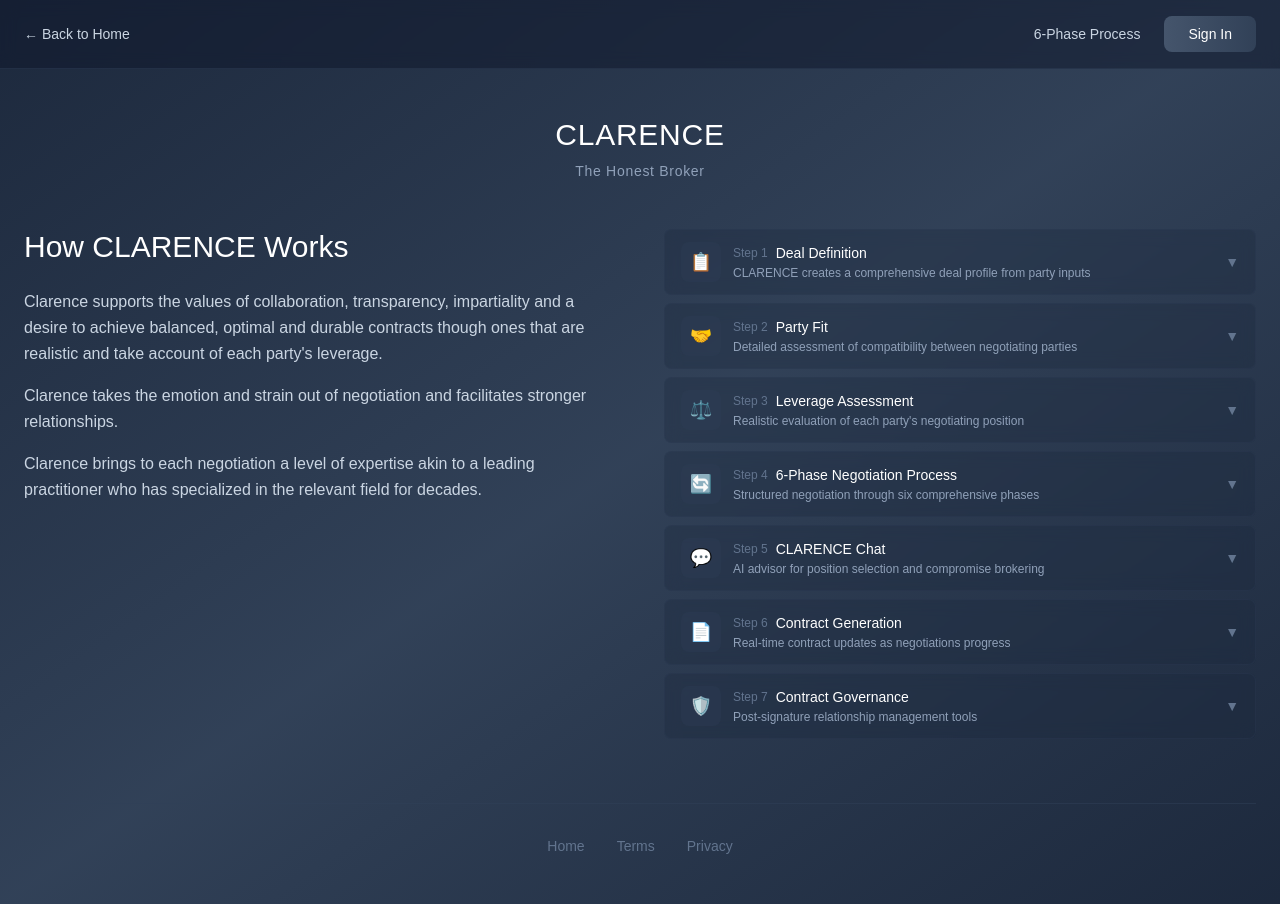
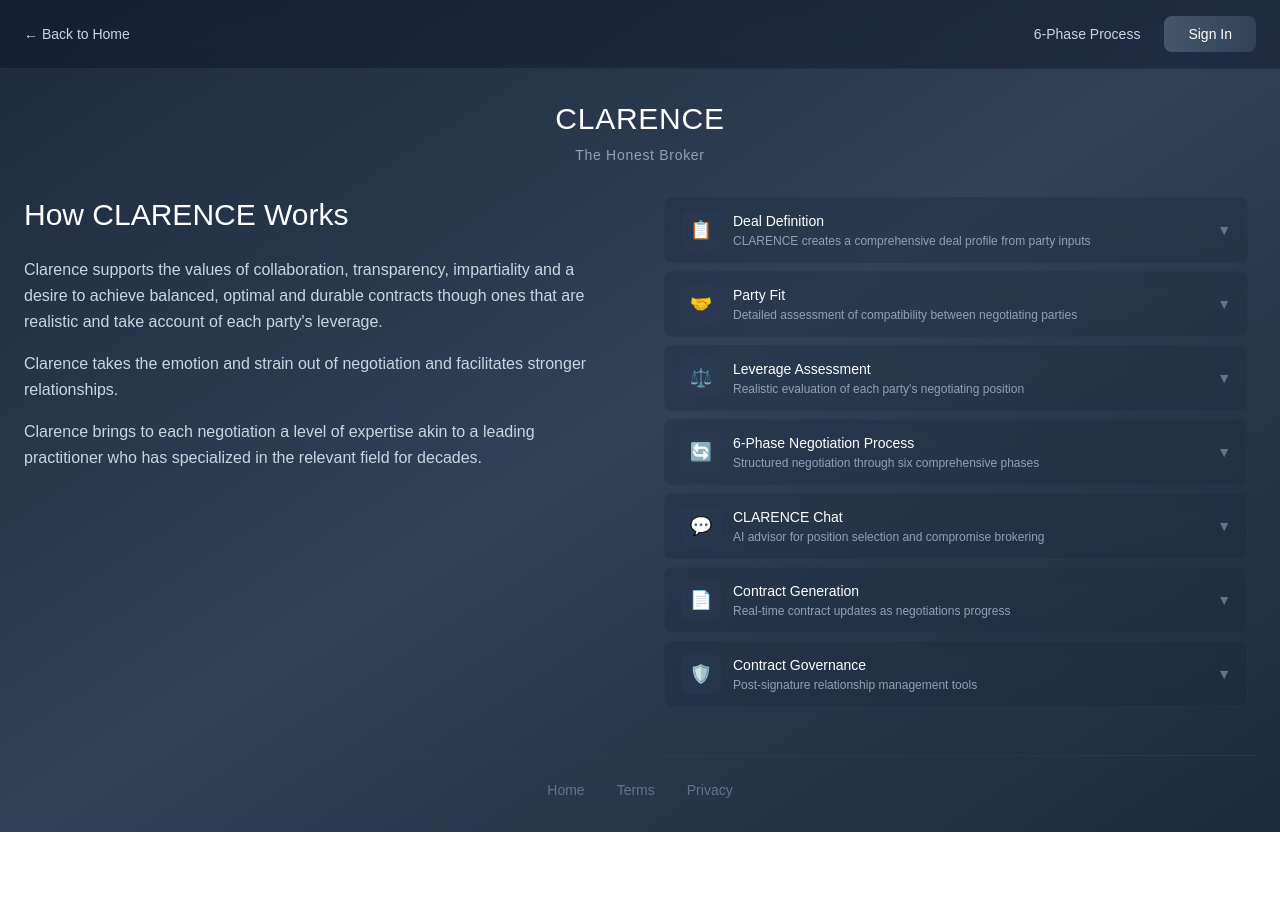
Before and after one commit to SpikeIreland/clarence, a Next.js app: page /how-it-works in a window 1280 px wide. After the commit the page ends 832 px from the top, so only its background shows below. Built offline with nearby package versions, Linux system fonts and the light colour scheme.

Commit message:
Update: Remove Step labels and improve vertical positioning for better visibility

```diff
--- a/app/how-it-works/page.tsx
+++ b/app/how-it-works/page.tsx
@@ -140,10 +140,10 @@ export default function HowItWorksPage() {
       </div>
 
       {/* ========== MAIN CONTENT SECTION ========== */}
-      <div className="container mx-auto px-6 py-12">
+      <div className="container mx-auto px-6 py-8">
 
         {/* ========== TITLE SECTION ========== */}
-        <div className="text-center mb-12">
+        <div className="text-center mb-8">
           <h1 className="text-3xl font-medium text-white tracking-wide mb-2 animate-fade-in">
             CLARENCE
           </h1>
@@ -154,7 +154,7 @@ export default function HowItWorksPage() {
 
         {/* ========== SPLIT LAYOUT CONTENT SECTION ========== */}
         <div className="max-w-7xl mx-auto">
-          <div className="grid md:grid-cols-2 gap-12">
+          <div className="grid md:grid-cols-2 gap-12 mb-12">
 
             {/* ========== LEFT SIDE - HERO TEXT SECTION ========== */}
             <div className="animate-fade-in" style={{ animationDelay: '0.2s', animationFillMode: 'both' }}>
@@ -179,7 +179,7 @@ export default function HowItWorksPage() {
             </div>
 
             {/* ========== RIGHT SIDE - PROCESS STEPS SECTION ========== */}
-            <div className="space-y-2 animate-fade-in" style={{ animationDelay: '0.3s', animationFillMode: 'both' }}>
+            <div className="space-y-2 animate-fade-in max-h-[600px] overflow-y-auto pr-2 scrollbar-thin scrollbar-thumb-slate-600 scrollbar-track-slate-800" style={{ animationDelay: '0.3s', animationFillMode: 'both' }}>
               {processSteps.map((step) => (
                 <div
                   key={step.id}
@@ -196,7 +196,6 @@ export default function HowItWorksPage() {
                       </div>
                       <div className="flex-1">
                         <div className="flex items-center gap-2">
-                          <span className="text-slate-500 text-xs">Step {step.id}</span>
                           <h3 className="text-sm font-medium text-white">{step.title}</h3>
                         </div>
                         <p className="text-slate-400 text-xs font-light mt-0.5">{step.description}</p>
@@ -242,7 +241,7 @@ export default function HowItWorksPage() {
         </div>
 
         {/* ========== BOTTOM NAVIGATION SECTION ========== */}
-        <div className="mt-16 pt-8 border-t border-slate-700/50">
+        <div className="mt-8 pt-6 border-t border-slate-700/50">
           <div className="flex justify-center gap-8">
             <Link href="/" className="text-slate-500 hover:text-slate-300 text-sm transition-colors">Home</Link>
             <Link href="/terms" className="text-slate-500 hover:text-slate-300 text-sm transition-colors">Terms</Link>
```
